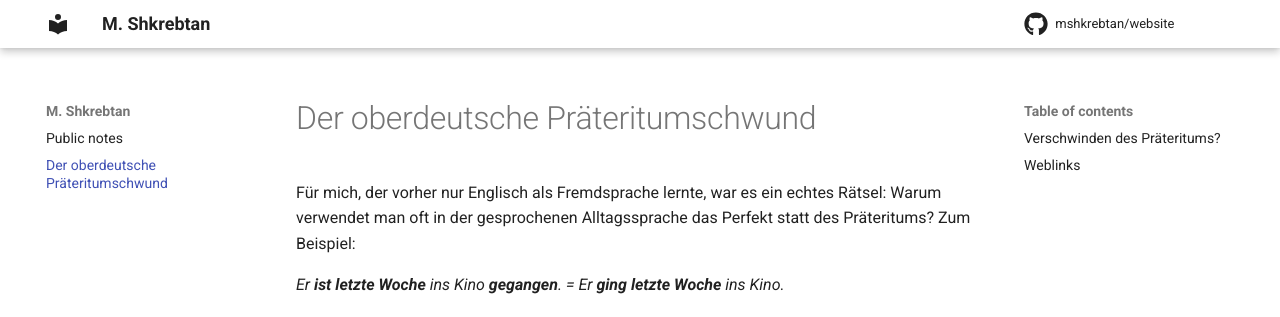
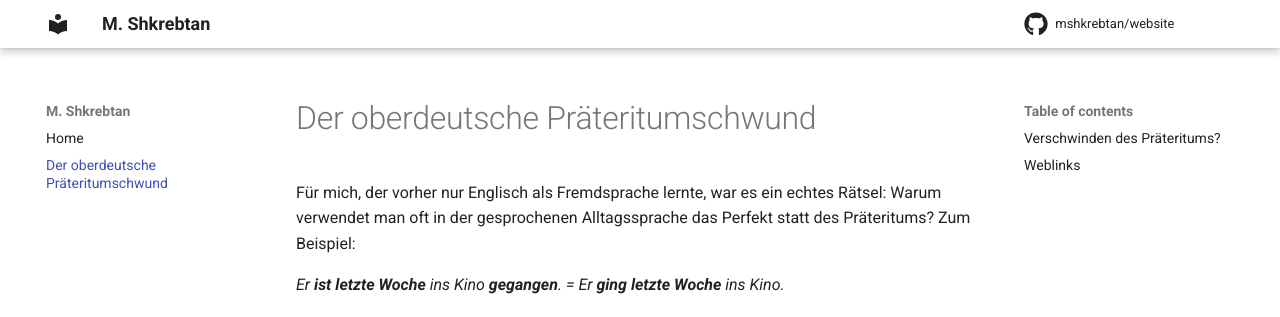
Before and after one commit to mshkrebtan/notes.maxie.xyz, an MkDocs documentation site: the page built from notes/oberdeutscher-praeteritumschwund.md, in a window 1280 px wide. Shown: the top 317 px of the page. Built offline with MkDocs 1.6.1 and Material for MkDocs 9.7.7, drawn with Linux system fonts in a browser that asks for light colours; comment, search, counter and statistics services are not loaded.

Commit message:
notes/README: Edit title

```diff
--- a/notes/README.md
+++ b/notes/README.md
@@ -1,3 +1,3 @@
-# Public notes
+# Home
 
 Here you can find my public notes. Feel free to read, share and comment!
```
